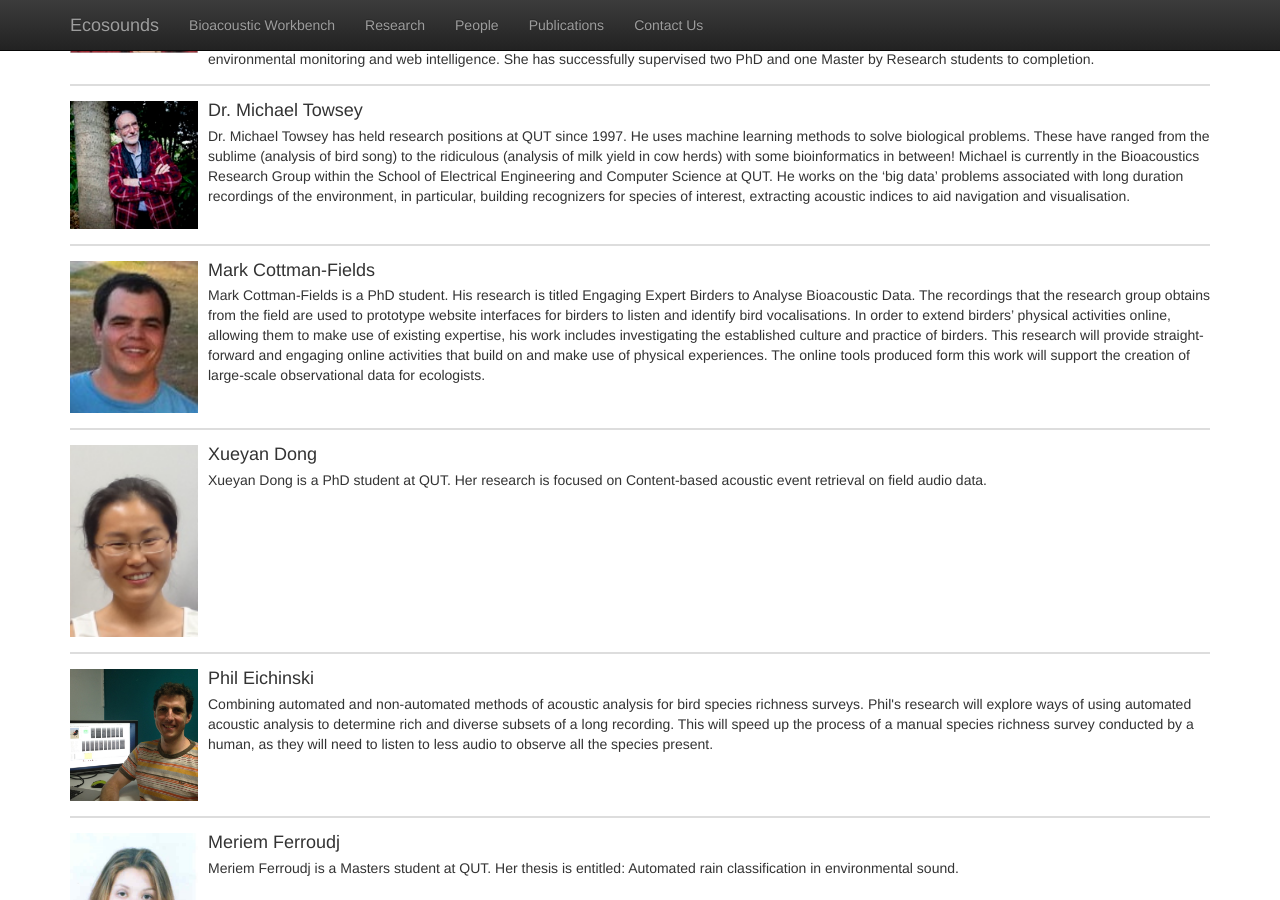
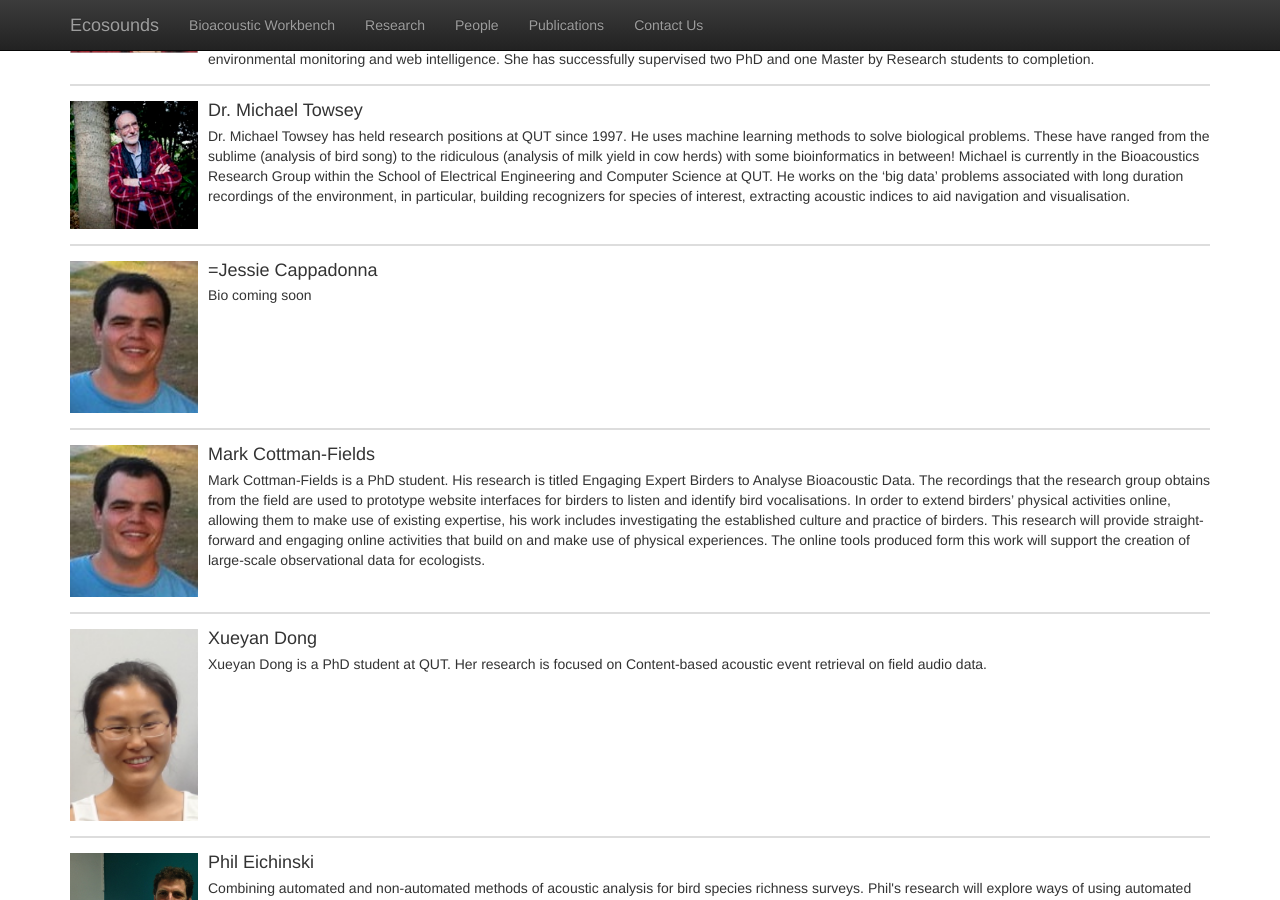
Before and after one commit to QutEcoacoustics/research-blog, a Jekyll site: the page built from people/people.html, in a window 1280 px wide and 900 px high, scrolled down 360 px. Built offline with Jekyll 4.4.1, drawn with Linux system fonts in a browser that asks for light colours; nearby versions of some CDN libraries; Markdown is read by kramdown in place of the engine named in the settings.

Commit message:
Created bio

```diff
--- a/people/people.html
+++ b/people/people.html
@@ -52,6 +52,16 @@ title: Ecosounds | People
                 works on the ‘big data’ problems associated with long duration recordings of the environment, in
                 particular, building recognizers for species of interest, extracting acoustic indices to aid navigation
                 and visualisation.
+            </div>
+        </li>
+		   <li class="media">
+            <span class="pull-left">
+                <img class="media-object" src="../images/mark1.jpg" alt="Jessie Cappadonna">
+            </span>
+
+            <div class="media-body">
+                <h4 class="media-heading">=Jessie Cappadonna</h4>
+                Bio coming soon
             </div>
         </li>
         <li class="media">
```
